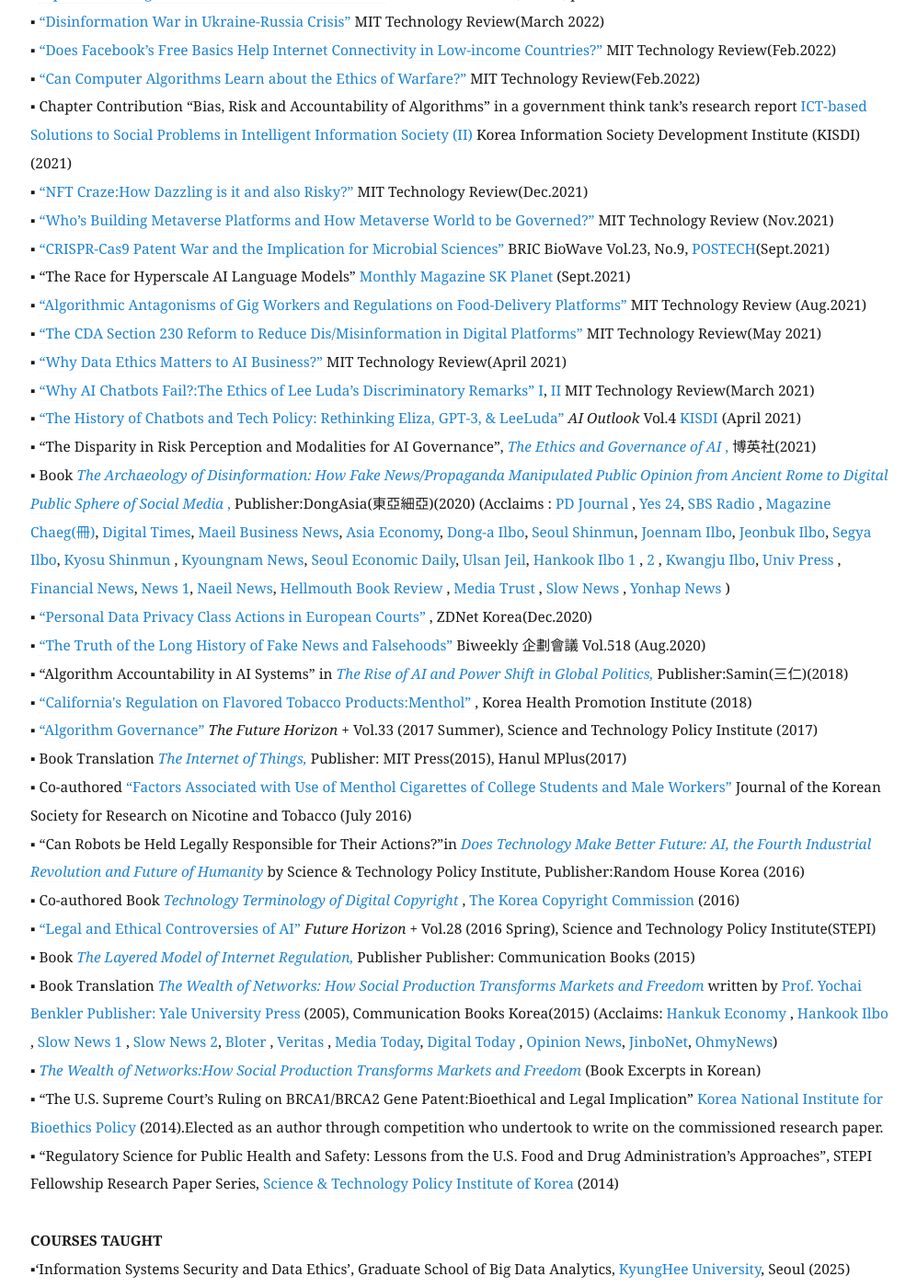
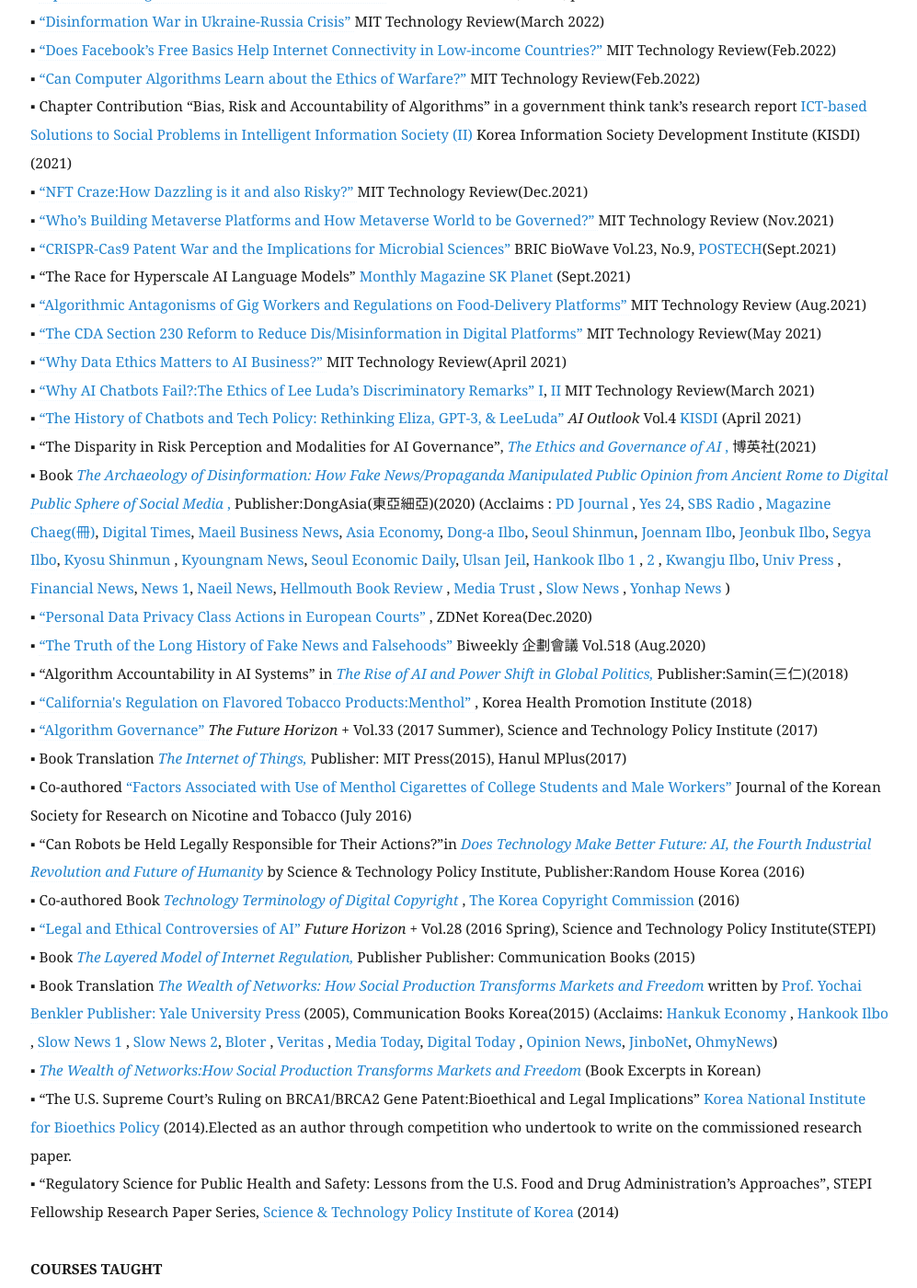
Before and after one commit to eunchangchoi/eunchangchoi.github.io, a Jekyll site: the page built from index.md, in a window 1280 px wide and 1400 px high, scrolled down 3568 px. Shown: the whole window at 92% size, without its empty margins (67-1064 px from the left). Built offline with Jekyll 4.4.1, drawn with Linux system fonts in a browser that asks for light colours.

Commit message:
Update index.md

```diff
--- a/index.md
+++ b/index.md
@@ -61,7 +61,7 @@
 ▪ Chapter Contribution “Bias, Risk and Accountability of Algorithms” in a government think tank’s research report <a href="https://scienceon.kisti.re.kr/commons/util/originalView.do?cn=TRKO202100006631&dbt=TRKO&rn="> ICT-based Solutions to Social Problems in Intelligent Information Society (II)</a>  Korea Information Society Development Institute (KISDI) (2021) <br>
 ▪ <a href="https://www.technologyreview.kr/nft-%ec%97%b4%ed%92%8d-%ec%96%bc%eb%a7%88%eb%82%98-%eb%a9%8b%ec%a7%80%ea%b3%a0-%ec%96%bc%eb%a7%88%eb%82%98-%ec%9c%84%ed%97%98%ed%95%a0%ea%b9%8c/"> “NFT Craze:How Dazzling is it and also Risky?” </a> MIT Technology Review(Dec.2021)<br>
 ▪ <a href="https://www.technologyreview.kr/누가-메타버스-플랫폼을-구축하고-있고-메타버스-세/">“Who’s Building Metaverse Platforms and How Metaverse World to be Governed?” </a> MIT Technology Review (Nov.2021)<br>
-▪ <a href="https://www.ibric.org/myboard/read.php?Board=report&id=3843">“CRISPR-Cas9 Patent War and the Implication for Microbial Sciences”</a> BRIC BioWave Vol.23, No.9, <a href="https://www.ibric.org/biowave/bio_webzine_index.php"> POSTECH</a>(Sept.2021)<br>
+▪ <a href="https://www.ibric.org/myboard/read.php?Board=report&id=3843">“CRISPR-Cas9 Patent War and the Implications for Microbial Sciences”</a> BRIC BioWave Vol.23, No.9, <a href="https://www.ibric.org/biowave/bio_webzine_index.php"> POSTECH</a>(Sept.2021)<br>
 ▪ “The Race for Hyperscale AI Language Models” <a href="https://www.skplanet.com/business/ictIot"> Monthly Magazine SK Planet </a>(Sept.2021) <br>
 ▪ <a href="https://www.technologyreview.kr/%ec%a3%bc%eb%ac%b8%ed%98%95-%ed%94%8c%eb%9e%ab%ed%8f%bc-%ea%b7%9c%ec%a0%9c%ec%99%80-%ea%b8%b1-%ec%9d%b4%ec%bd%94%eb%85%b8%eb%af%b8%ec%9d%98-%eb%af%b8%eb%9e%98/?fbclid=IwAR1sfDzfWXv-sdOnKCrOSIlD0PSPpXuAuzSBjD4gz-2Qjuc6NhNq2A100Iw">“Algorithmic Antagonisms of Gig Workers and Regulations on Food-Delivery Platforms” </a> MIT Technology Review (Aug.2021)<br>
 ▪ <a href="https://www.technologyreview.kr/communicatioins-decency-act-misinformation/"> “The CDA Section 230 Reform to Reduce Dis/Misinformation in Digital Platforms” </a> MIT Technology Review(May 2021) <br>
@@ -83,7 +83,7 @@
 ▪ Book <a href="http://www.kyobobook.co.kr/product/detailViewKor.laf?barcode=9791130437002&orderClick=357"> <i>The Layered Model of Internet Regulation, </i></a> Publisher Publisher: Communication Books (2015) <br>
 ▪ Book Translation <a href="https://www.kyobobook.co.kr/product/detailViewKor.laf?mallGb=KOR&ejkGb=KOR&barcode=9791130435473"> <i> The Wealth of Networks: How Social Production Transforms Markets and Freedom </i> </a> written by <a href="https://hls.harvard.edu/faculty/directory/10071/Benkler"> Prof. Yochai Benkler </a> <a href="http://www.benkler.org/Benkler_Wealth_Of_Networks.pdf"> Publisher: Yale University Press</a> (2005), Communication Books Korea(2015) (Acclaims: <a href="https://hankyung.com/life/article/2015041693541"> Hankuk Economy </a>, <a href="https://hankookilbo.com/News/Read/201504171632164530"> Hankook Ilbo </a>, <a href="https://slownews.kr/50013"> Slow News 1 </a>, <a href="https://slownews.kr/50036"> Slow News 2</a>, <a href="https://www.bloter.net/archives/241128"> Bloter </a>, <a href="https://www.veritas-a.com/news/articleView.html?idxno=164861"> Veritas </a>, <a href="https://www.mediatoday.co.kr/news/articleView.html?idxno=125603"> Media Today</a>, <a href="https://www.digitaltoday.co.kr/news/articleView.html?idxno=65605"> Digital Today </a>, <a href="https://www.opinionnews.co.kr/news/articleView.html?idxno=18408"> Opinion News</a>,<a href="https://act.jinbo.net/wp/8766/"> JinboNet</a>, <a href="https://www.ohmynews.com/nws_web/mobile/at_pg.aspx?cntn_cd=a0002543828"> OhmyNews</a>) <br>
 ▪ <a href="https://wealthofnetworksinkorean.wordpress.com"> <i>The Wealth of Networks:How Social Production Transforms Markets and Freedom</i> </a> (Book Excerpts in Korean) <br>
-▪ “The U.S. Supreme Court’s Ruling on BRCA1/BRCA2 Gene Patent:Bioethical and Legal Implication”<a href="https://lst.go.kr/eng/index.do"> Korea National Institute for Bioethics Policy </a>(2014).Elected as an author through competition who undertook to write on the commissioned research paper.<br>
+▪ “The U.S. Supreme Court’s Ruling on BRCA1/BRCA2 Gene Patent:Bioethical and Legal Implications”<a href="https://lst.go.kr/eng/index.do"> Korea National Institute for Bioethics Policy </a>(2014).Elected as an author through competition who undertook to write on the commissioned research paper.<br>
 ▪ “Regulatory Science for Public Health and Safety: Lessons from the U.S. Food and Drug Administration’s Approaches”, STEPI Fellowship Research Paper Series,<a href="https://www.stepi.re.kr/site/stepien/main.do"> Science & Technology Policy Institute of Korea</a> (2014)<br>
      <br>
  <strong> COURSES TAUGHT </strong> <br>
```
